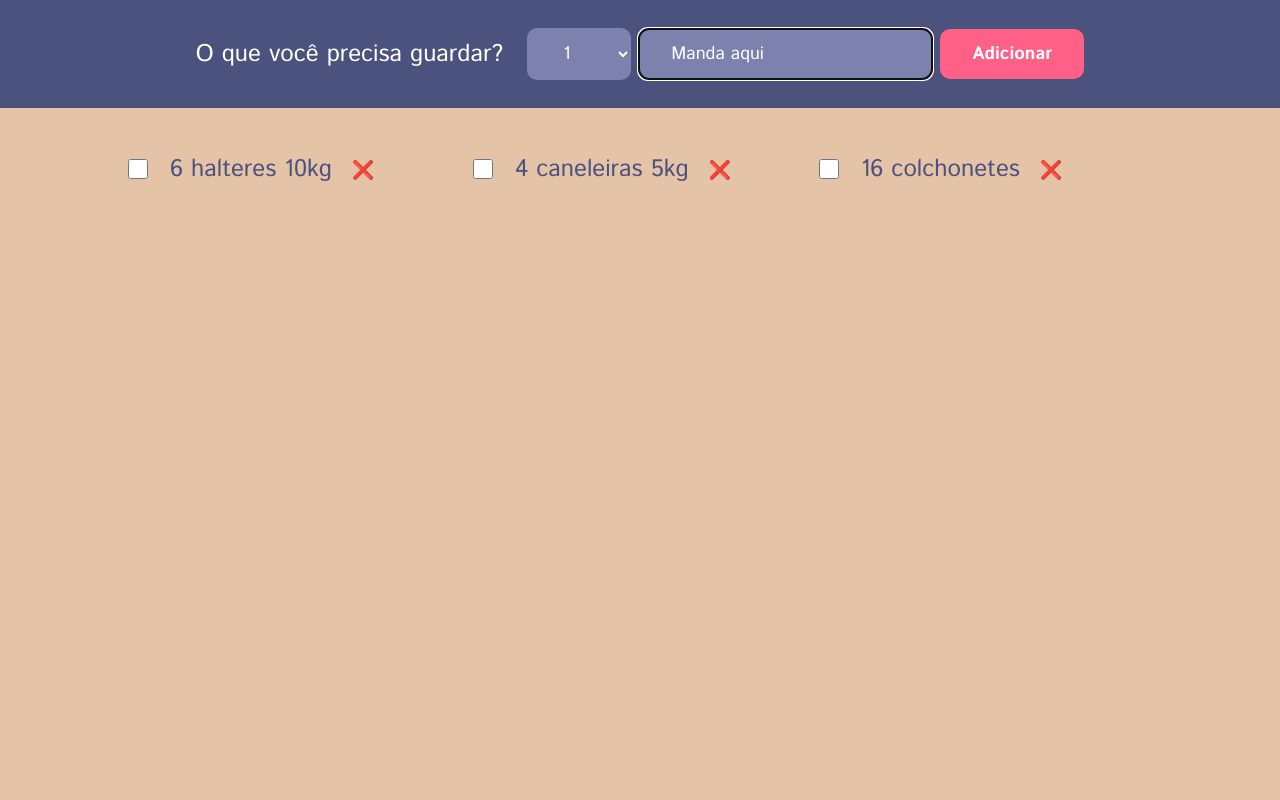
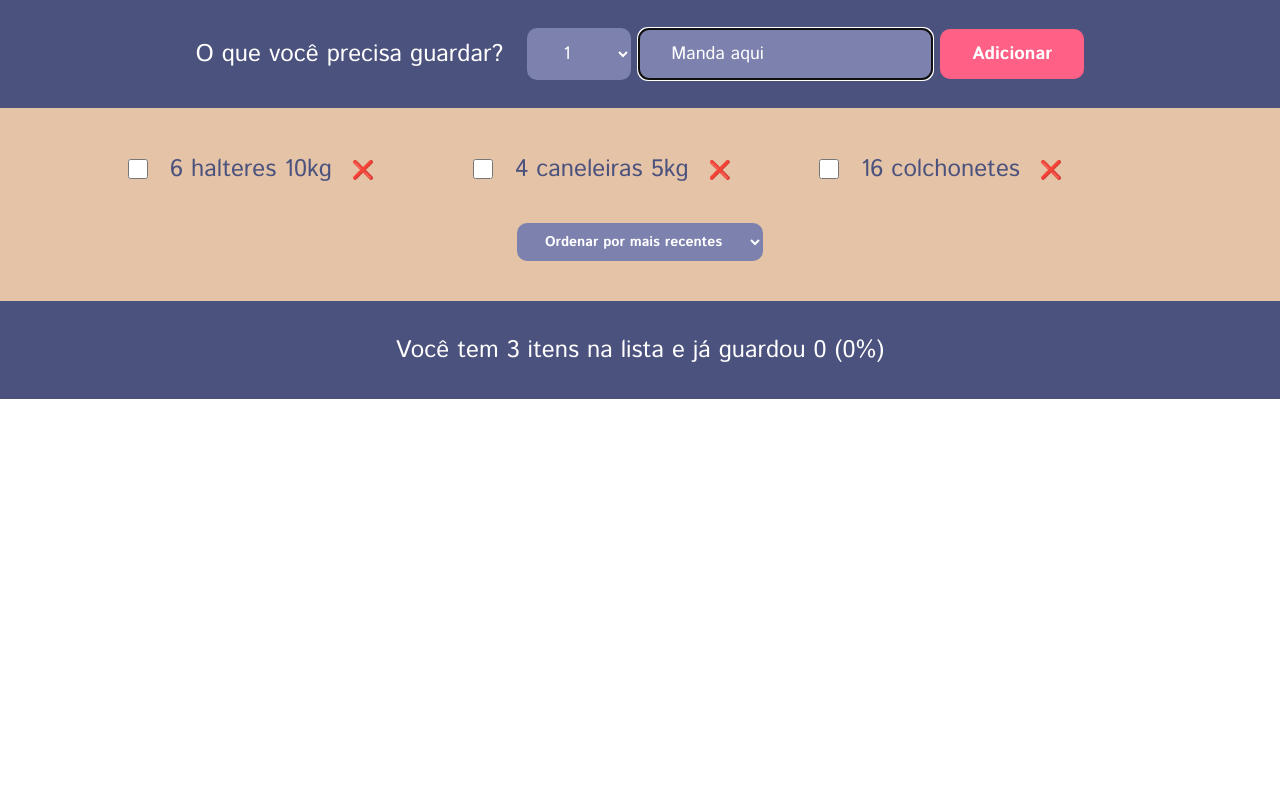
Before and after one commit to Roger-Melo/guarda-coisas-espaco-mulher, a React (Vite) app: page / in a window 1280 px wide. Shown: the top 800 px of the page. Built offline with nearby package versions, Linux system fonts and the light colour scheme.

Commit message:
✅ Add estatísticas de itens guardados

```diff
--- a/src/app.jsx
+++ b/src/app.jsx
@@ -68,6 +68,21 @@
   </div>
 )
 
+const Stats = ({ items }) => {
+  const storedItems = items.reduce((acc, item) => item.stored ? acc + 1 : acc, 0)
+  const storedPercentage = items.length === 0 ? 0 : ((storedItems / items.length) * 100).toFixed(0)
+  const singularPlural = items.length === 1 ? "item" : "itens"
+
+  return (
+    <footer className="stats">
+      <p>
+        {`Você tem ${items.length} ${singularPlural} na lista`}
+        {items.length > 0 && <span> e já guardou {storedItems} ({storedPercentage}%)</span>}
+      </p>
+    </footer>
+  )
+}
+
 const App = () => {
   const [items, setItems] = useState(initialItems)
   const [orderBy, setOrderBy] = useState("newest")
@@ -116,6 +131,7 @@
         />
         <Filters orderBy={orderBy} onChangeOrder={handleChangeOrder} />
       </div>
+      <Stats items={items} />
     </>
   )
 }
--- a/src/index.css
+++ b/src/index.css
@@ -1,4 +1,4 @@
-@import url("https://fonts.googleapis.com/css2?family=Istok+Web:wght@400;700&display=swap");
+@import url('https://fonts.googleapis.com/css2?family=Istok+Web:wght@400;700&display=swap');
 
 * {
   margin: 0;
@@ -14,11 +14,11 @@
   font-size: 2.4rem;
   font-family: sans-serif;
   color: #fff;
-  font-family: "Istok Web", sans-serif;
+  font-family: 'Istok Web', sans-serif;
   font-weight: 400;
 }
 
-.pack-things {
+.store-things {
   width: 100%;
   height: 100vh;
   display: grid;
@@ -30,7 +30,7 @@
 }
 
 header {
-  background-color: #2e4374;
+  background-color: #2E4374;
   display: flex;
   justify-content: center;
   padding: 1rem 0;
@@ -38,14 +38,14 @@
 
 h1 {
   text-align: center;
-  color: #e5c3a6;
+  color: #E5C3A6;
   font-size: 64px;
   font-weight: 700;
   padding: 2.4rem 0;
 }
 
 .add-form {
-  background-color: #4b527e;
+  background-color: #4B527E;
   padding: 2.8rem 0;
   display: flex;
   align-items: center;
@@ -62,7 +62,7 @@
 button,
 select,
 input {
-  background-color: #7c81ad;
+  background-color: #7C81AD;
   color: #fff;
   font-family: inherit;
   border: none;
@@ -79,13 +79,13 @@
 }
 
 .add-form button {
-  background-color: #ff6086;
+  background-color: #FF6086;
   font-weight: 700;
 }
 
 .list {
-  background-color: #e5c3a6;
-  color: #4b527e;
+  background-color: #E5C3A6;
+  color: #4B527E;
   padding: 4rem 0;
   display: flex;
   justify-content: space-between;
@@ -103,8 +103,9 @@
 }
 
 .actions button {
-  background-color: #ff854a;
+  background-color: #FF854A;
 }
+
 
 .list ul {
   list-style: none;
@@ -114,7 +115,6 @@
   gap: 1.2rem;
   justify-content: center;
   align-content: start;
-  height: 100vh;
 }
 
 .list li {
@@ -127,7 +127,7 @@
   margin-right: 1rem;
   height: 2rem;
   width: 2rem;
-  accent-color: #7c81ad;
+  accent-color: #7C81AD;
 }
 
 .list li button {
@@ -140,7 +140,7 @@
 }
 
 .stats {
-  background-color: #4b527e;
+  background-color: #4B527E;
   text-align: center;
   font-weight: 400;
   padding: 3.2rem 0;
```
